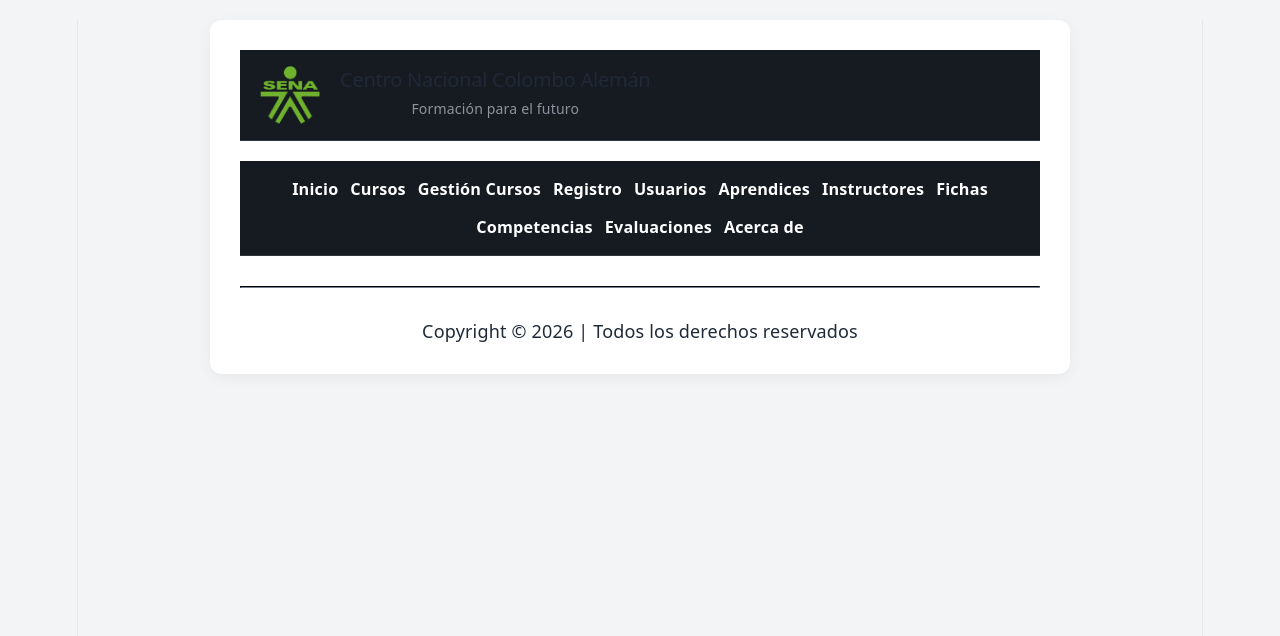
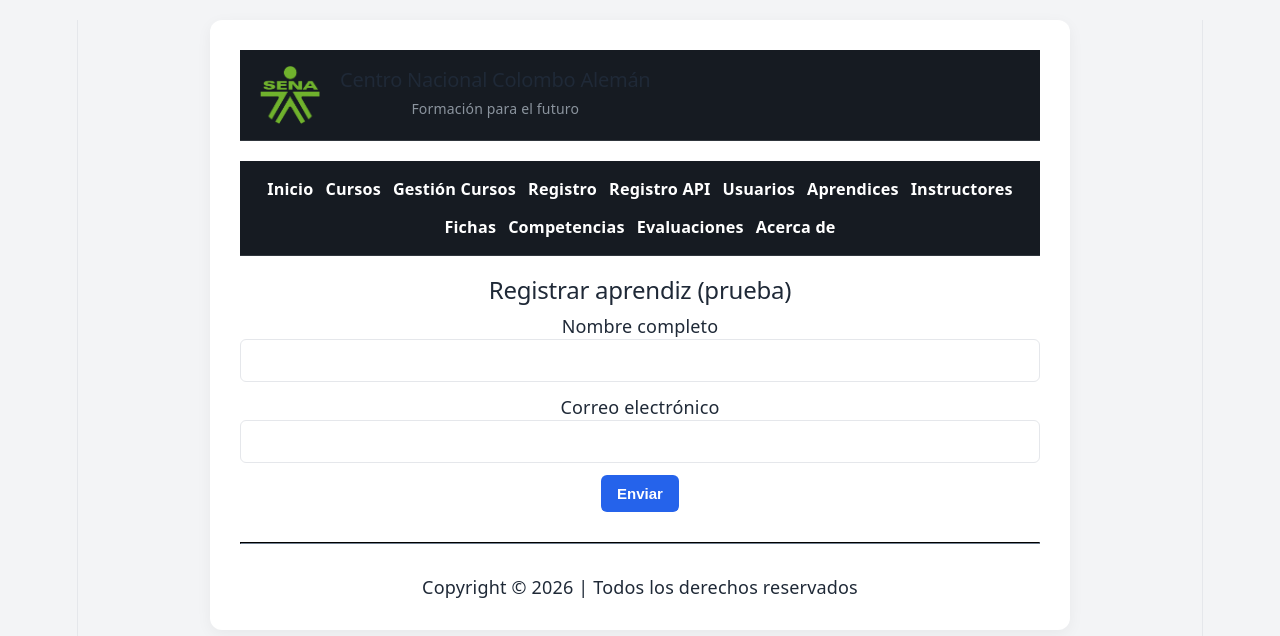
Before and after one commit to Jhonberrio24/proyecto-react, a React (Vite) app: page /registro-api in a window 1280 px wide. Shown: the top 636 px of the page. Built offline with nearby package versions, Linux system fonts and the light colour scheme.

Commit message:
feat: agregar componente y ruta para RegistroAprendizApi

```diff
--- a/index.html
+++ b/index.html
@@ -5,6 +5,13 @@
     <link rel="icon" type="image/svg+xml" href="/favicon.svg" />
     <meta name="viewport" content="width=device-width, initial-scale=1.0" />
     <title>proyecto-react</title>
+    <style>
+
+      input {
+        color: #000000 !important;
+        background-color: #ffffff !important;
+      }
+    </style>
   </head>
   <body>
     <div id="root"></div>
--- a/src/App.jsx
+++ b/src/App.jsx
@@ -14,6 +14,7 @@ import Fichas from "./pages/Fichas";
 import Competencias from "./pages/Competencias";
 import Evaluaciones from "./pages/Evaluaciones";
 import "./App.css";
+import RegistroAprendizApi from "./pages/RegistroAprendizApi";
 
 function App() {
   const [cursos, setCursos] = useState([
@@ -87,6 +88,7 @@ function App() {
           <Link to="/cursos" style={{ color: "#ffffff", textDecoration: "none", fontWeight: "bold", fontSize: "0.9rem" }}>Cursos</Link>
           <Link to="/gestion" style={{ color: "#ffffff", textDecoration: "none", fontWeight: "bold", fontSize: "0.9rem" }}>Gestión Cursos</Link>
           <Link to="/registro" style={{ color: "#ffffff", textDecoration: "none", fontWeight: "bold", fontSize: "0.9rem" }}>Registro</Link>
+          <Link to="/registro-api" style={{ color: "#ffffff", textDecoration: "none", fontWeight: "bold", fontSize: "0.9rem" }}>Registro API</Link>
           <Link to="/usuarios" style={{ color: "#ffffff", textDecoration: "none", fontWeight: "bold", fontSize: "0.9rem" }}>Usuarios</Link>
           <Link to="/aprendices" style={{ color: "#ffffff", textDecoration: "none", fontWeight: "bold", fontSize: "0.9rem" }}>Aprendices</Link>
           <Link to="/instructores" style={{ color: "#ffffff", textDecoration: "none", fontWeight: "bold", fontSize: "0.9rem" }}>Instructores</Link>
@@ -101,8 +103,8 @@ function App() {
           <Route path="/cursos" element={<Cursos cursos={cursos} onInscribir={handleInscribir} />} />
           <Route path="/gestion" element={<GestionCursos cursos={cursos} setCursos={setCursos} />} />
           <Route path="/registro" element={<RegistroAprendiz />} />
+          <Route path="/registro-api" element={<RegistroAprendizApi />} />
           <Route path="/usuarios" element={<Usuarios />} />
-
 
           <Route path="/aprendices" element={<Aprendices />} />
           <Route path="/instructores" element={<Instructores />} />
--- /dev/null
+++ b/src/pages/RegistroAprendizAPI.jsx
@@ -0,0 +1,79 @@
+import { useState } from "react";
+
+function RegistroAprendiz() {
+    const [nombre, setNombre] = useState("");
+    const [correo, setCorreo] = useState("");
+    const [mensaje, setMensaje] = useState("");
+    const [enviado, setEnviado] = useState(false);
+
+    function registrarAprendiz(evento) {
+        evento.preventDefault();
+        setMensaje("Enviando...");
+        setEnviado(true);
+
+        fetch("[https://jsonplaceholder.typicode.com/posts](https://jsonplaceholder.typicode.com/posts)", {
+            method: "POST",
+            headers: { "Content-Type": "application/json" },
+            body: JSON.stringify({
+                title: nombre,
+                body: correo,
+                userId: 1
+            })
+        })
+            .then((respuesta) => {
+                if (!respuesta.ok) {
+                    throw new Error("No se pudo enviar el registro");
+                }
+                return respuesta.json();
+            })
+            .then((datos) => {
+                // Uso de comillas invertidas para interpolar la variable
+                setMensaje(`Solicitud exitosa. Id de prueba: ${datos.id}`);
+                setNombre("");
+                setCorreo("");
+            })
+            .catch((error) => {
+                setMensaje("Ocurrió un error al enviar los datos");
+                console.error(error);
+            })
+            .finally(() => {
+                setEnviado(false);
+            });
+    }
+
+    return (
+        <section>
+            <h2>Registrar aprendiz (prueba)</h2>
+
+            <form onSubmit={registrarAprendiz}>
+                <div>
+                    <label>Nombre completo</label>
+                    <input
+                        type="text"
+                        value={nombre}
+                        onChange={(e) => setNombre(e.target.value)}
+                        required
+                    />
+                </div>
+
+                <div>
+                    <label>Correo electrónico</label>
+                    <input
+                        type="email"
+                        value={correo}
+                        onChange={(e) => setCorreo(e.target.value)}
+                        required
+                    />
+                </div>
+
+                <button type="submit" disabled={enviado}>
+                    {enviado ? "Enviando..." : "Enviar"}
+                </button>
+            </form>
+
+            {mensaje && <p>{mensaje}</p>}
+        </section>
+    );
+}
+
+export default RegistroAprendiz;
```
